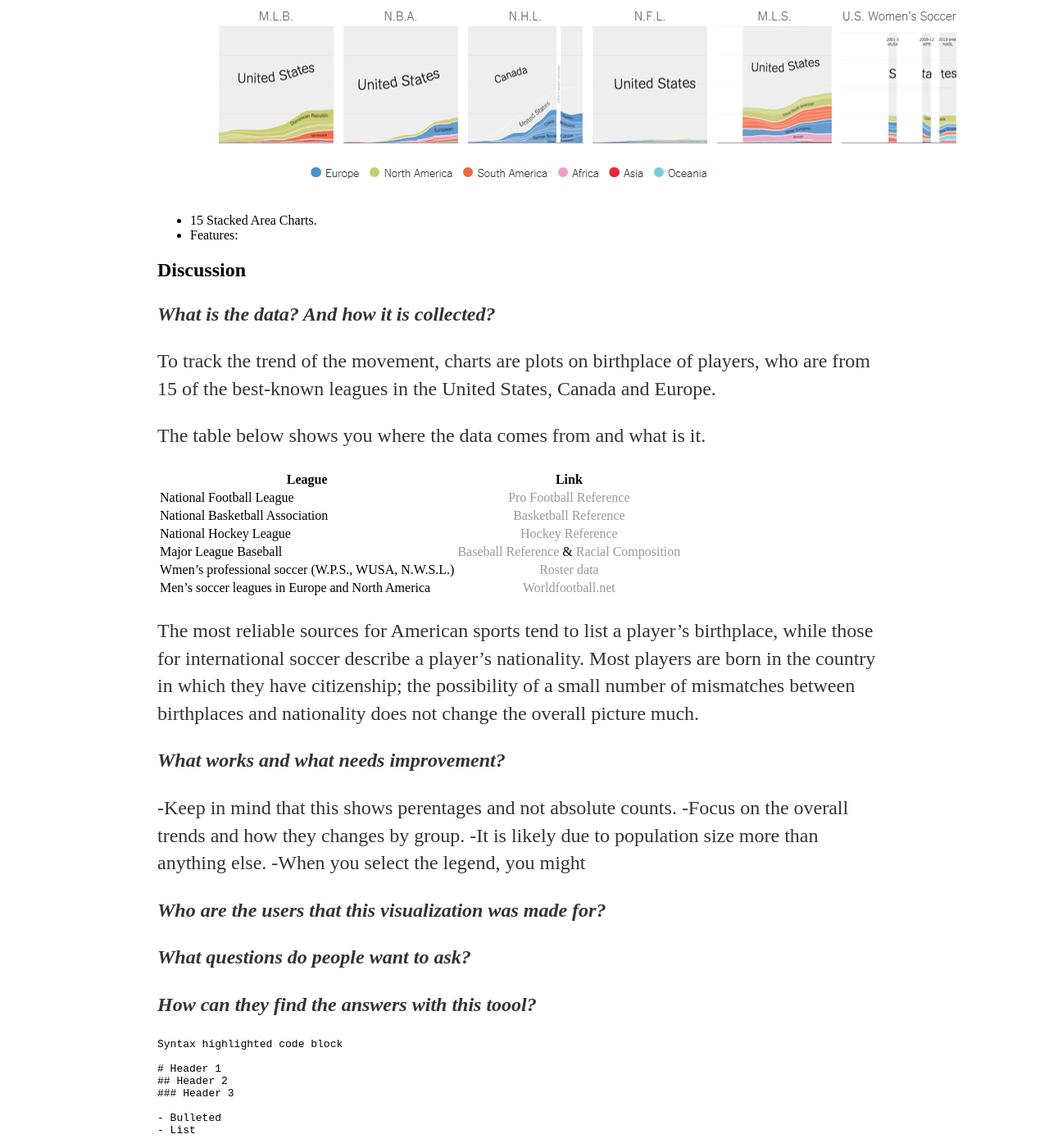
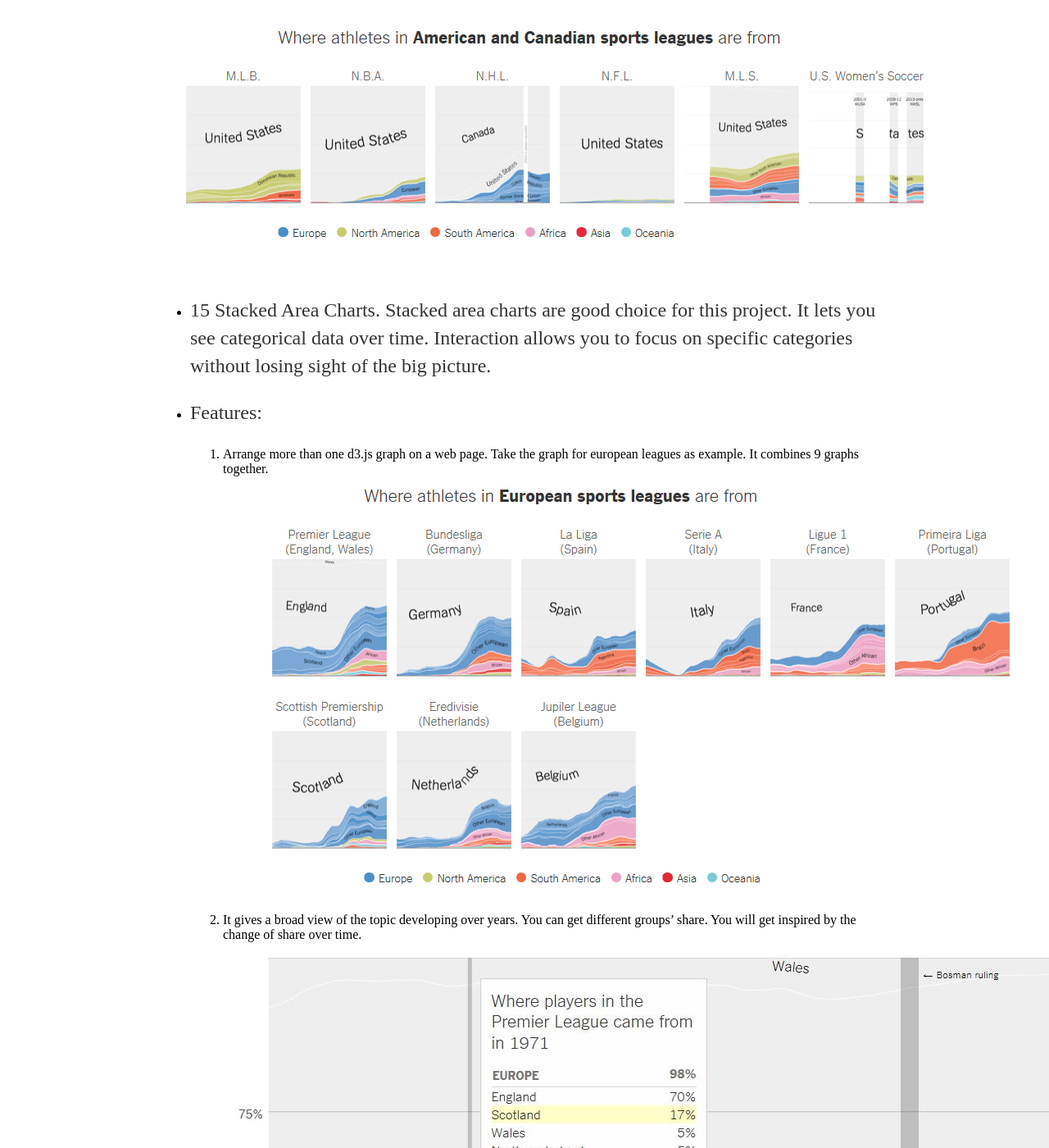
Before and after one commit to mimiyang/mimiyang.github.io, a Jekyll site: the page built from index.md, in a window 1280 px wide and 1400 px high, scrolled down 1795 px. Shown: the whole window at 82% size. Built offline with Jekyll 4.4.1, drawn with Linux system fonts in a browser that asks for light colours; our own code applies the rules of GitHub Pages for plain Markdown files; some of the changed text lies outside the part shown.

Commit message:
change index.md

```diff
--- a/index.md
+++ b/index.md
@@ -15,11 +15,21 @@
 
 This interactive visualization show where athletes in 15 of the best-known professional leagues come from. It includes:
 
-- The data is about players' birthplace in 15 leagues. Those 9 top
-European leagues are  the Jupiler League, Premier League, Ligue 1, Bundesliga, Serie A, Eredivisie, Primeira Liga, Scottish Premiership, La Liga.![](/european_01.PNG)
- And 6 American and Canadian sports leagues are M.L.B., N.B.A., N.H.L, N.F.L., M.L.S., U.S. Women's Soccer. ![](/usa_01.PNG)
-- 15 Stacked Area Charts.
+- The data is about players' birthplace in 15 leagues along years. Those 9 top European leagues are  the Jupiler League, Premier League, Ligue 1, Bundesliga, Serie A, Eredivisie, Primeira Liga, Scottish Premiership, La Liga.![](/european_01.PNG)
+
+And 6 American and Canadian sports leagues are M.L.B., N.B.A., N.H.L, N.F.L., M.L.S., U.S. Women's Soccer. ![](/usa_01.PNG)
+- 15 Stacked Area Charts. Stacked area charts are good choice for this project. It lets you see categorical data over time. Interaction allows you to focus on specific categories without losing sight of the big picture.
+
 - Features:
+	1. Arrange more than one d3.js graph on a web page. Take the graph for european leagues as example. It combines 9 graphs together.
+	   ![](/european_01.PNG)
+	2.	It gives a broad view of the topic developing over years. You can get different groups' share. You will get inspired by the change of share over time.
+		![](/premierLeague.jpg)
+	3.	It uses annotations and highlight ranges to add explanations to charts. It makes data for seperate group outstanding and interactive. It also helps readers to figure out more details about the chart.
+		![](/premierLeague.jpg)
+	4.	It turns off automatic labeling and places its own's labels
+	5. 	Leagues rules or laws can make the trend change. And there are elements to mark them in charts. It makes data more interesting and intuitive.
+
 
 
 ## Discussion
```
Also changed, not shown: internationalization-of-pro-sports-leagues-premier-league.svg.
